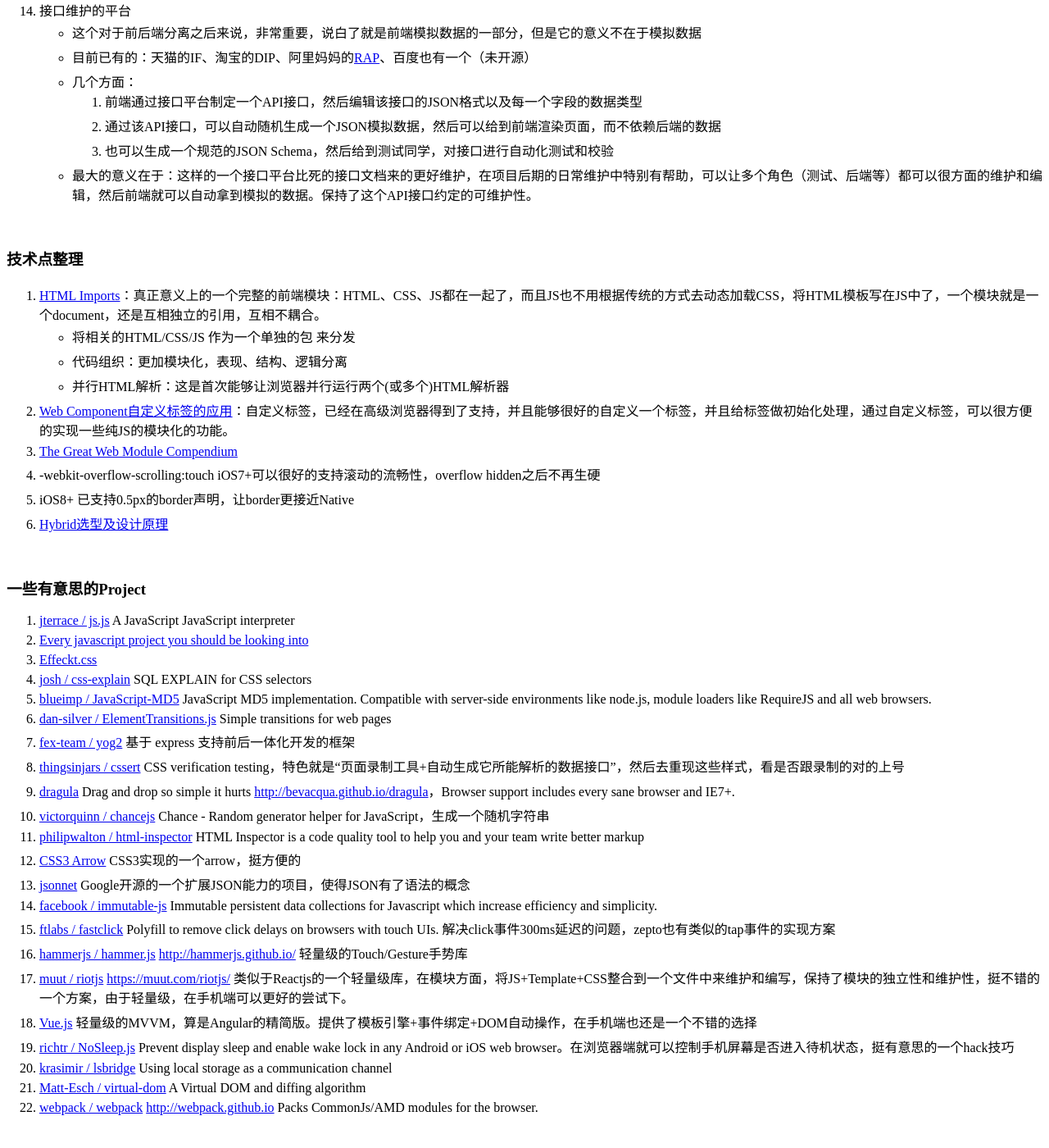
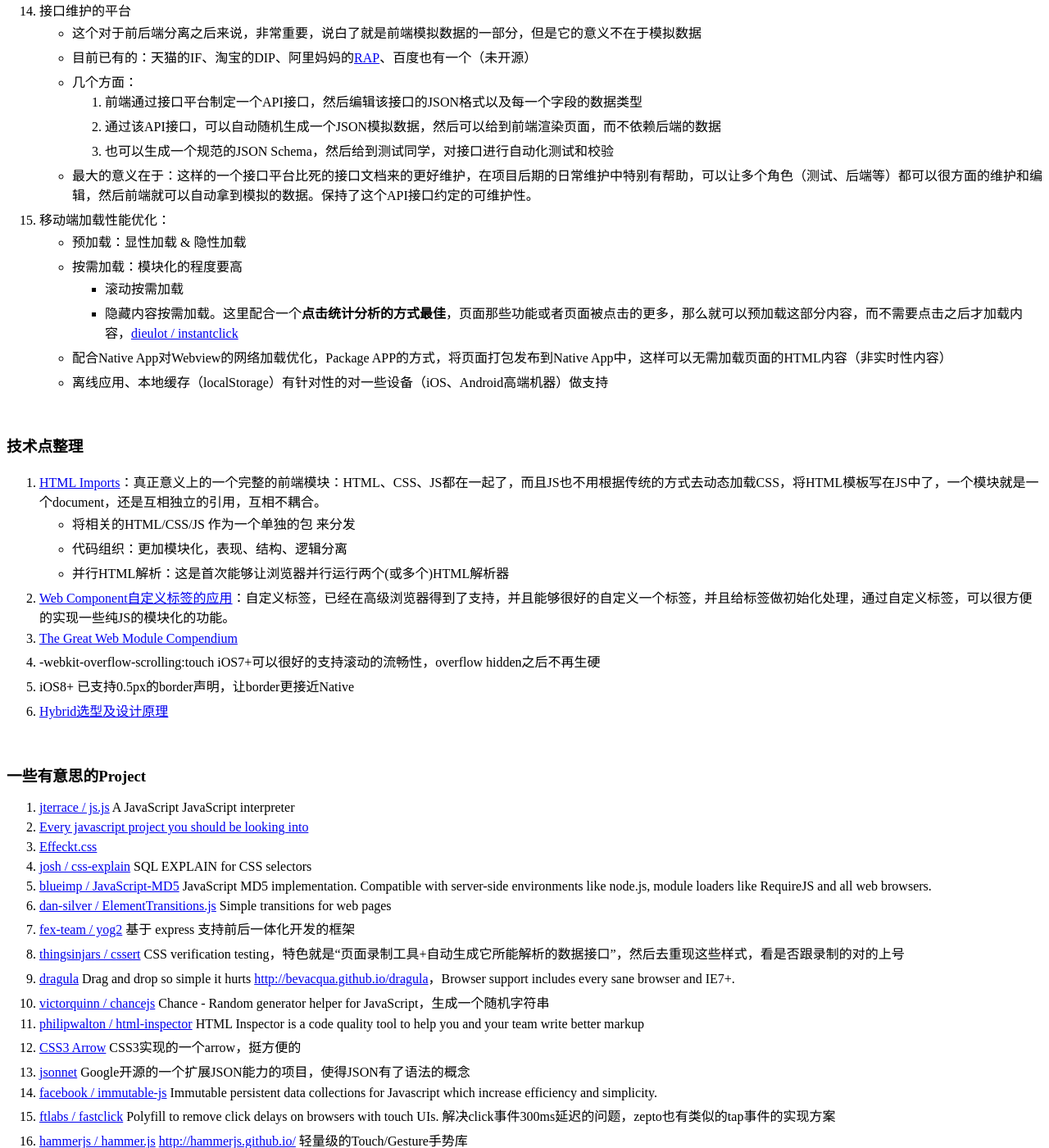
Before and after one commit to supersha/supersha.github.io, a Jekyll site: the page built from index.md, in a window 1280 px wide and 1400 px high, scrolled down 2170 px. Shown: the whole window at 82% size. Built offline with Jekyll 4.4.1, drawn with Linux system fonts in a browser that asks for light colours; some of the changed text lies outside the part shown.

Commit message:
by xipeng

```diff
--- a/index.md
+++ b/index.md
@@ -62,6 +62,13 @@ tagline: 记录自己的前端生涯
         0. 通过该API接口，可以自动随机生成一个JSON模拟数据，然后可以给到前端渲染页面，而不依赖后端的数据
         0. 也可以生成一个规范的JSON Schema，然后给到测试同学，对接口进行自动化测试和校验
     * 最大的意义在于：这样的一个接口平台比死的接口文档来的更好维护，在项目后期的日常维护中特别有帮助，可以让多个角色（测试、后端等）都可以很方面的维护和编辑，然后前端就可以自动拿到模拟的数据。保持了这个API接口约定的可维护性。
+0. 移动端加载性能优化：
+    * 预加载：显性加载 & 隐性加载
+    * 按需加载：模块化的程度要高
+        * 滚动按需加载
+        * 隐藏内容按需加载。这里配合一个**点击统计分析的方式最佳**，页面那些功能或者页面被点击的更多，那么就可以预加载这部分内容，而不需要点击之后才加载内容，[dieulot / instantclick](https://github.com/dieulot/instantclick/)
+    * 配合Native App对Webview的网络加载优化，Package APP的方式，将页面打包发布到Native App中，这样可以无需加载页面的HTML内容（非实时性内容）
+    * 离线应用、本地缓存（localStorage）有针对性的对一些设备（iOS、Android高端机器）做支持
 
 <br>
 
@@ -104,6 +111,7 @@ tagline: 记录自己的前端生涯
 0. [krasimir / lsbridge](https://github.com/krasimir/lsbridge) Using local storage as a communication channel
 0. [Matt-Esch / virtual-dom](https://github.com/Matt-Esch/virtual-dom) A Virtual DOM and diffing algorithm
 0. [webpack / webpack](https://github.com/webpack/webpack) [http://webpack.github.io](http://webpack.github.io) Packs CommonJs/AMD modules for the browser.
+0. [dieulot / instantclick](https://github.com/dieulot/instantclick/) InstantClick makes following links in your website instant. 让异步加载的更快
 
 <br>
 
@@ -138,3 +146,9 @@ tagline: 记录自己的前端生涯
 
 ### 书籍记录
 0. [技术领导之路](http://book.douban.com/subject/4187478/)
+
+### 收藏夹
+
+0. [那些过目不忘的H5页面](http://isux.tencent.com/great-mobile-h5-pages.html) 创意十足
+0. [mobileTech](https://github.com/jtyjty99999/mobileTech) 近期要多看看
+0. [FIS 原理文章](http://fis.baidu.com/docs/dev/more.html)
```
